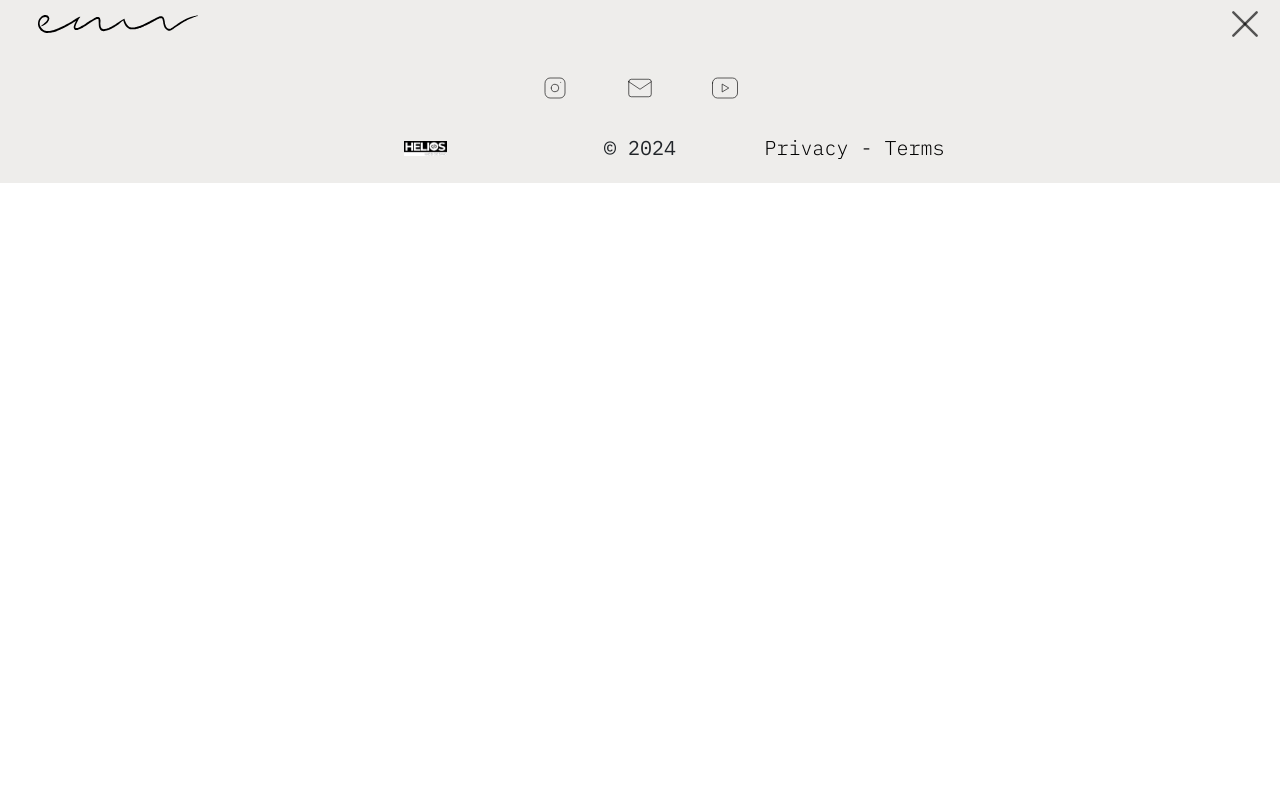
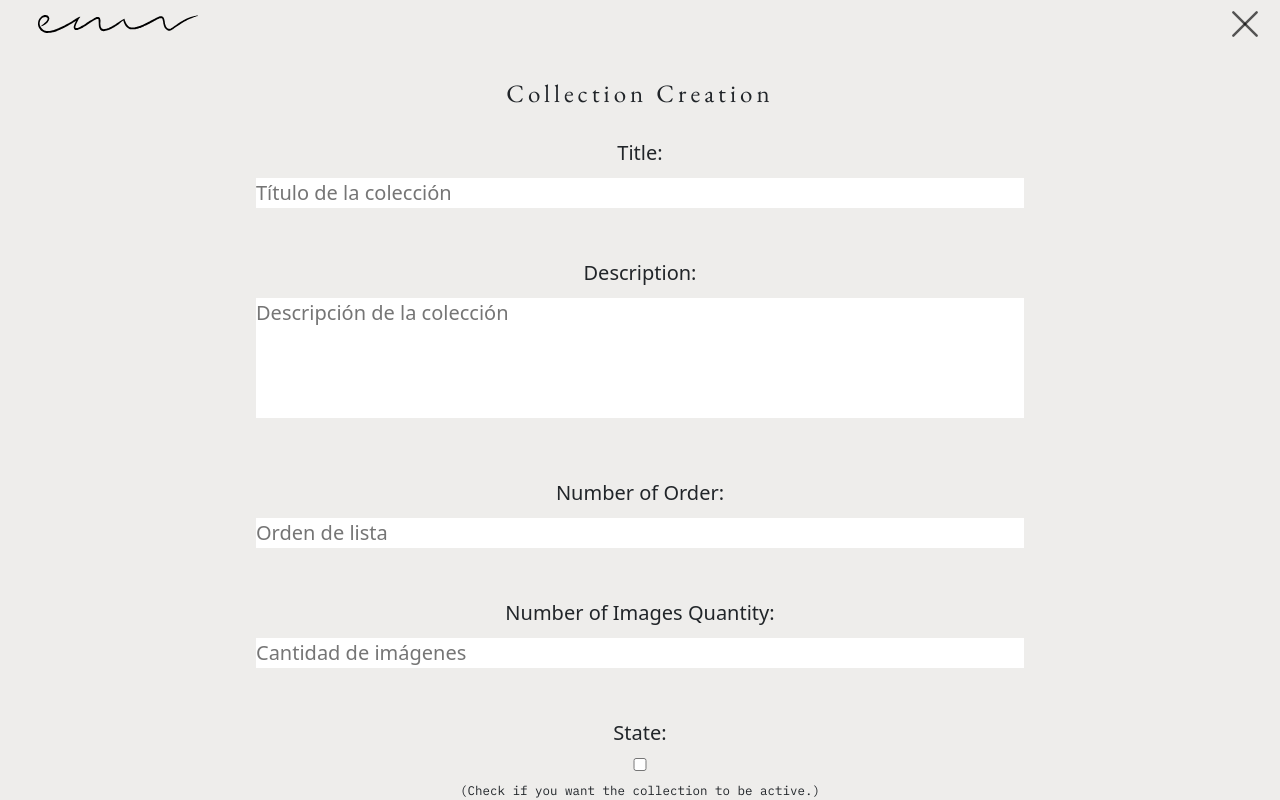
Before and after one commit to GustavoLagorio/emv, a React (Vite) app: page /admin-panel/create in a window 1280 px wide. Shown: the top 800 px of the page. Built offline with nearby package versions, Linux system fonts and the light colour scheme.

Commit message:
formularios de creacion y edicion de colecciones, get a la api actualizada

```diff
--- a/src/index.scss
+++ b/src/index.scss
@@ -30,3 +30,5 @@
 @import './scss/pages/login';
 @import './scss/pages/admin-panel';
 @import './scss/pages/contact';
+@import './scss/pages/create-collection';
+@import './scss/pages/edit-collection'
--- a/src/pages/CreateCollection.jsx
+++ b/src/pages/CreateCollection.jsx
@@ -1,76 +1,124 @@
 import { useState } from "react";
 
 export const CreateCollection = () => {
-  const [title, setTitle] = useState("");
-  const [description, setDescription] = useState("");
-  const [order, setOrder] = useState("");
-  const [photos, setPhotos] = useState(0);
-  const [state, setState] = useState("Pendiente");
+  const [form, setForm] = useState({
+    Title: "",
+    Description: "",
+    Order: "",
+    Images_Quantity: "",
+    State: "",
+  });
 
-  const handleSubmit = (event) => {
-    event.preventDefault();
-    const date = new Date().toLocaleDateString();
-    // Aquí puedes realizar las acciones necesarias con los datos del formulario
-    console.log({
-      title,
-      description,
-      order,
-      photos,
-      state,
-      date,
-    });
-    // Puedes enviar los datos a un servidor, guardarlos localmente, etc.
+  const { Title, Description, Order, Images_Quantity, State } = form;
+
+  const handleInputChange = (e) => {
+    // Actualiza el estado del formulario cuando los campos de entrada cambian
+    setForm({ ...form, [e.target.name]: e.target.value });
+  };
+
+  //Ejecuta el envio del formulario al servidor
+  const collectionSubmit = async (e) => {
+    e.preventDefault();
+
+    if (form.State === "on") {
+      form.State = true;
+    } else {
+      form.State = false;
+    }
+    console.log(form);
+
+    try {
+      const response = await fetch(
+        "https://pruebas-mvc.somee.com/Api/Collection",
+        {
+          method: "POST",
+          headers: {
+            "Content-Type": "application/json",
+          },
+          body: JSON.stringify(form),
+        }
+      );
+
+      if (response.status === 200) {
+        console.log(response);
+
+        //Si la respuesta es 200 navega hasta el menu de Bungalows para seguir trabajando
+        return;
+      } else {
+        console.log(response);
+
+        //Si falla por algun motivo navega al login para reloguear
+        console.error("Inicio de sesión fallido");
+        return;
+      }
+    } catch (error) {
+      console.error("Error al enviar los datos:", error);
+    }
   };
   return (
     <main className="create-collection">
-      <form onSubmit={handleSubmit} className="create-form">
+      <h1>Collection Creation</h1>
+      <form onSubmit={collectionSubmit} className="create-form">
         <label>
           Title:
           <input
             type="text"
-            value={title}
-            onChange={(event) => setTitle(event.target.value)}
+            value={Title}
+            required={true}
+            placeholder="Título de la colección"
+            name="Title"
+            onChange={handleInputChange}
           />
         </label>
         <br />
         <label>
           Description:
           <textarea
-            value={description}
-            onChange={(event) => setDescription(event.target.value)}
+            rows={4}
+            value={Description}
+            placeholder="Descripción de la colección"
+            name="Description"
+            resize="none"
+            onChange={handleInputChange}
           />
         </label>
         <br />
         <label>
-          Number of order:
+          Number of Order:
           <input
-            type="text"
-            value={order}
-            onChange={(event) => setOrder(event.target.value)}
+            type="number"
+            value={Order}
+            required={true}
+            placeholder="Orden de lista"
+            name="Order"
+            onChange={handleInputChange}
           />
         </label>
         <br />
         <label>
-          Number of photos:
+          Number of Images Quantity:
           <input
             type="number"
-            value={photos}
-            onChange={(event) => setPhotos(parseInt(event.target.value))}
+            value={Images_Quantity}
+            required={true}
+            placeholder="Cantidad de imágenes"
+            name="Images_Quantity"
+            onChange={handleInputChange}
           />
         </label>
         <br />
         <label>
           State:
-          <select
-            value={state}
-            onChange={(event) => setState(event.target.value)}
-          >
-            <option value="Active">Active</option>
-            <option value="Disable">Disable</option>
-          </select>
+          <input
+            type="checkbox"
+            checked={State}
+            onChange={handleInputChange}
+            name="State"
+          />
+          <p>(Check if you want the collection to be active.)</p>
         </label>
         <br />
-        <button type="submit">Submit</button>
+        <button type="submit" className="button" resize="none">Submit</button>
       </form>
     </main>
   );
--- a/src/pages/EditCollection.jsx
+++ b/src/pages/EditCollection.jsx
@@ -1,7 +1,170 @@
-import React from 'react'
+import { useEffect, useState } from "react";
+import { useParams } from "react-router-dom";
 
 export const EditCollection = () => {
-  return (
-    <div>EditCollection</div>
-  )
-}
+  const { Id } = useParams();
+  const idCollection = parseInt(Id);
+  const [collection, setCollection] = useState(null);
+  const [form, setForm] = useState({
+    Title: "",
+    Description: "",
+    Order: "",
+    Images_Quantity: "",
+    State: "",
+  });
+
+  const { Title, Description, Order, Images_Quantity, State } = form;
+
+  useEffect(() => {
+    const obtenerCollection = async () => {
+      try {
+        const response = await fetch(
+          `https://pruebas-mvc.somee.com/api/collectionid?Id=${idCollection}`,
+          {
+            method: "GET",
+            headers: {
+              "Content-Type": "application/json",
+            },
+          }
+        );
+
+        if (response.status === 200) {
+          const contentType = response.headers.get("content-type");
+          if (contentType && contentType.includes("application/json")) {
+            const data = await response.json();
+            setCollection(data);
+          } else {
+            const textData = await response.text();
+            console.log("Contenido de la respuesta:", textData);
+          }
+        } else {
+          console.error("Error al obtener el token:", response.statusText);
+        }
+      } catch (error) {
+        console.log(error);
+      }
+    };
+
+    obtenerCollection();
+  }, []);
+
+  const handleInputChange = (e) => {
+    // Actualiza el estado del formulario cuando los campos de entrada cambian
+    setForm({ ...form, [e.target.name]: e.target.value });
+  };
+
+  //Ejecuta el envio del formulario al servidor
+  const collectionSubmit = async (e) => {
+    e.preventDefault();
+
+    if (form.State === "on") {
+      form.State = true;
+    } else {
+      form.State = false;
+    }
+
+    const updatedForm = {
+      Title: form.Title.trim() || collection.Title,
+      Description: form.Description.trim() || collection.Description,
+      Order: form.Order.trim() || collection.Order,
+      Images_Quantity: form.Images_Quantity.trim() || collection.Images_Quantity,
+      State: form.State
+    };
+    console.log(updatedForm);
+
+    try {
+      const response = await fetch(
+        "https://pruebas-mvc.somee.com/Api/Collection",
+        {
+          method: "PUT",
+          headers: {
+            "Content-Type": "application/json",
+          },
+          body: JSON.stringify(updatedForm),
+        }
+      );
+
+      if (response.status === 200) {
+        console.log(response);
+
+        //Si la respuesta es 200 navega hasta el menu de Bungalows para seguir trabajando
+        return;
+      } else {
+        console.log(response);
+
+        //Si falla por algun motivo navega al login para reloguear
+        console.error("Inicio de sesión fallido");
+        return;
+      }
+    } catch (error) {
+      console.error("Error al enviar los datos:", error);
+    }
+  };
+  if (collection) {
+    return (
+      <main className="edit-collection">
+        <h1>Collection Edit</h1>
+        <form onSubmit={collectionSubmit} className="edit-form">
+          <label>
+            Title:
+            <input
+              type="text"
+              value={Title}
+              placeholder={collection.Title}
+              name="Title"
+              onChange={handleInputChange}
+            />
+          </label>
+          <br />
+          <label>
+            Description:
+            <textarea
+              rows={4}
+              placeholder={collection.Description}
+              name="Description"
+              resize="none"
+              onChange={handleInputChange}
+            />
+          </label>
+          <br />
+          <label>
+            Number of Order:
+            <input
+              type="number"
+              value={Order}
+              placeholder={collection.Order}
+              name="Order"
+              onChange={handleInputChange}
+            />
+          </label>
+          <br />
+          <label>
+            Number of Images Quantity:
+            <input
+              type="number"
+              value={Images_Quantity}
+              placeholder={collection.Images_Quantity}
+              name="Images_Quantity"
+              onChange={handleInputChange}
+            />
+          </label>
+          <br />
+          <label>
+            State:
+            <input
+              type="checkbox"
+              checked={State}
+              onChange={handleInputChange}
+              name="State"
+            />
+            <p>(Check if you want the collection to be active.)</p>
+          </label>
+          <br />
+          <button type="submit" className="button" resize="none">
+            Submit
+          </button>
+        </form>
+      </main>
+    );
+  }
+};
--- a/src/scss/base/_base.scss
+++ b/src/scss/base/_base.scss
@@ -25,3 +25,7 @@ a {
   color: $links;
   font-weight: $ligth;
 }
+
+textarea::-webkit-resizer {
+  display: none;
+}
--- /dev/null
+++ b/src/scss/pages/_create-collection.scss
@@ -0,0 +1,55 @@
+.create-collection {
+  background-color: $bg-frame;
+  padding-top: 6vh;
+
+  h1 {
+    text-align: center;
+    padding-top: 3rem;
+    font-size: 2.5rem;
+    margin-bottom: 3rem;
+  }
+
+  .create-form {
+    height: auto;
+    font-size: 2rem;
+    display: flex;
+    flex-flow: column nowrap;
+    align-items: center;
+    justify-content: center;
+    width: 80%;
+    margin: 0 auto;
+
+    label {
+      font-size: 1.6rem;
+      display: flex;
+      flex-flow: column;
+      align-items: center;
+      margin-bottom: 2rem;
+      width: 100%;
+      input {
+        margin-top: 1rem;
+      }
+      input:first-child {
+        width: 100%;
+      }
+      textarea {
+        margin: 1rem;
+        width: 100%;
+      }
+      p {
+        margin-top: 1rem;
+        text-align: center;
+      }
+    }
+  }
+
+  @media(min-width: 1200px) {
+    .create-form {
+        width: 60%;
+
+        label {
+          font-size: 2rem;
+        }
+    }
+  }
+}
--- /dev/null
+++ b/src/scss/pages/_edit-collection.scss
@@ -0,0 +1,55 @@
+.edit-collection {
+    background-color: $bg-frame;
+    padding-top: 6vh;
+
+    h1 {
+      text-align: center;
+      padding-top: 3rem;
+      font-size: 2.5rem;
+      margin-bottom: 3rem;
+    }
+
+    .edit-form {
+      height: auto;
+      font-size: 2rem;
+      display: flex;
+      flex-flow: column nowrap;
+      align-items: center;
+      justify-content: center;
+      width: 80%;
+      margin: 0 auto;
+
+      label {
+        font-size: 1.6rem;
+        display: flex;
+        flex-flow: column;
+        align-items: center;
+        margin-bottom: 2rem;
+        width: 100%;
+        input {
+          margin-top: 1rem;
+        }
+        input:first-child {
+          width: 100%;
+        }
+        textarea {
+          margin: 1rem;
+          width: 100%;
+        }
+        p {
+          margin-top: 1rem;
+          text-align: center;
+        }
+      }
+    }
+
+    @media(min-width: 1200px) {
+      .edit-form {
+          width: 60%;
+
+          label {
+            font-size: 2rem;
+          }
+      }
+    }
+  }
```
Also changed, not shown: src/componentes/HomeCarrousel.jsx (+42 -13 lines), src/pages/Collection.jsx (+8 -21 lines), src/pages/Collections.jsx (+8 -22 lines).
